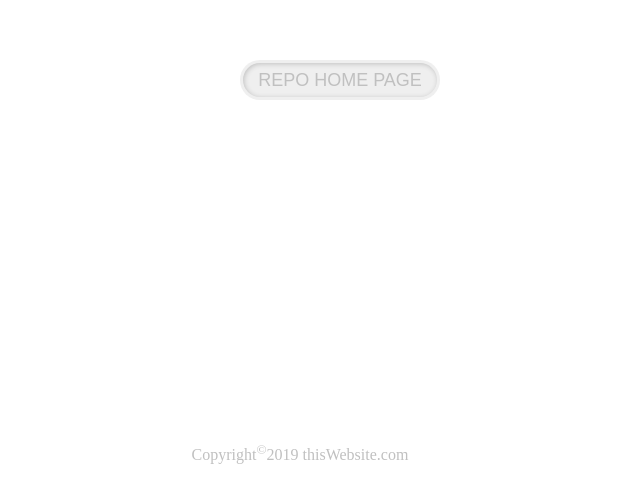
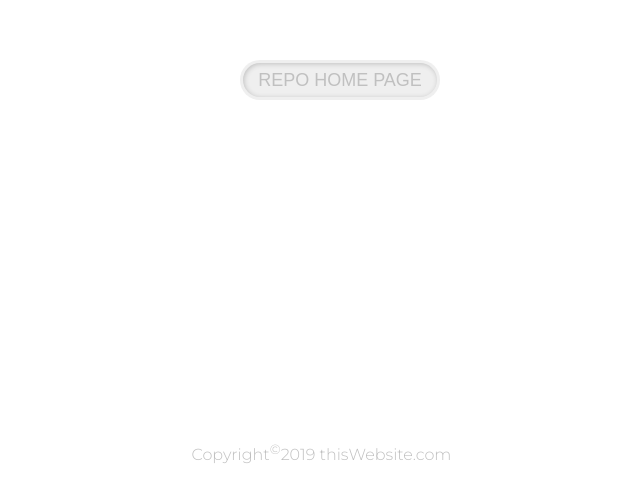
Before and after one commit to rogueathletic/backstopjs_localApp, a website: page index.html in a window 1280 px wide. Shown: the part 320-800 px from the top of the page, 300-940 px from the left. Drawn offline with nearby package versions, Linux system fonts and the light colour scheme.

Commit message:
added global font family

```diff
--- a/assets/style.css
+++ b/assets/style.css
@@ -1,3 +1,5 @@
+@import url('https://fonts.googleapis.com/css?family=Montserrat:300&display=swap');
+
 body {
     position: relative;
     margin: 0;
@@ -5,6 +7,7 @@ body {
     min-width: 100vw;
     min-height: 100vh;
     overflow: hidden;
+    font-family: 'Montserrat', sans-serif;
 }
 
 button {
```
